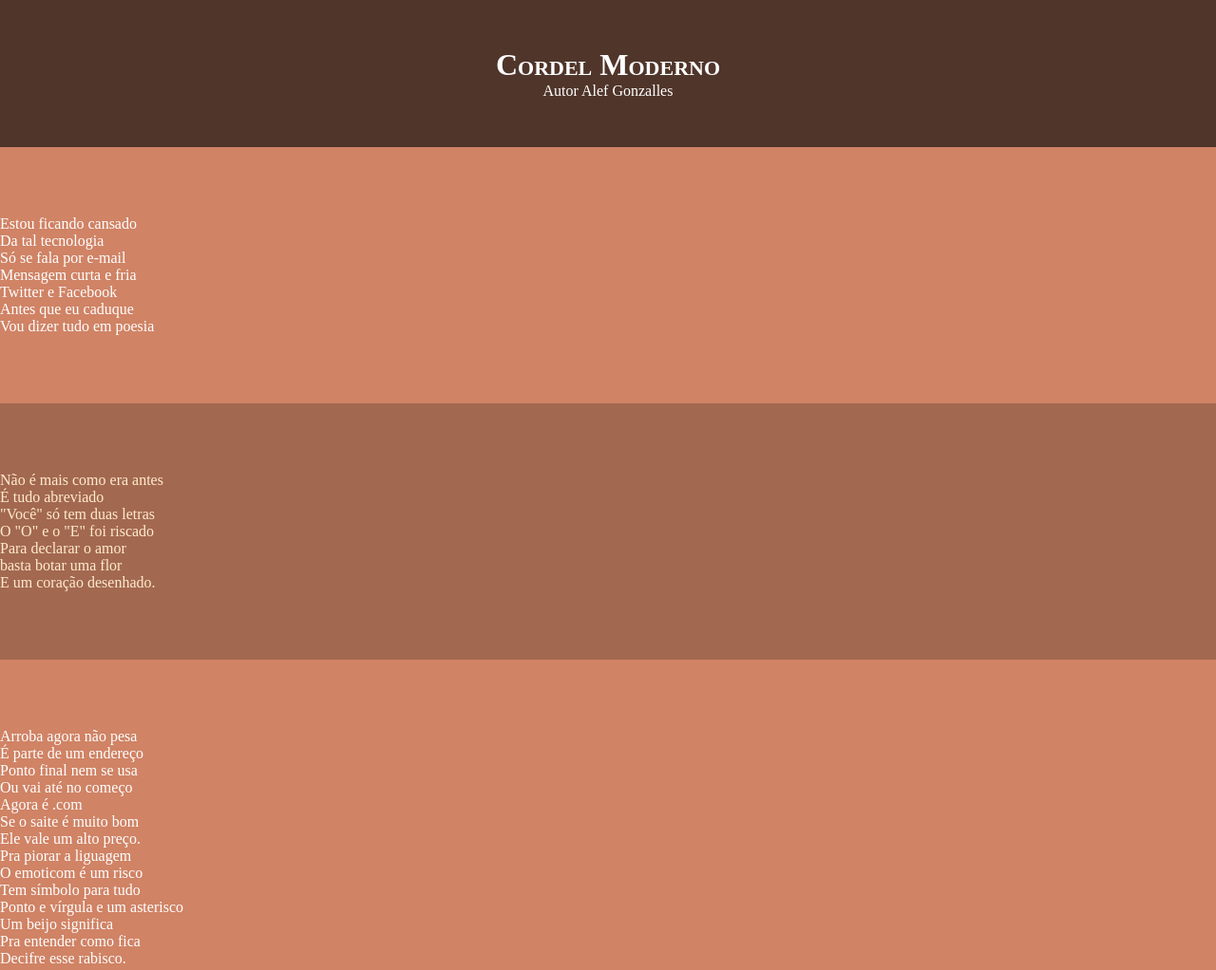
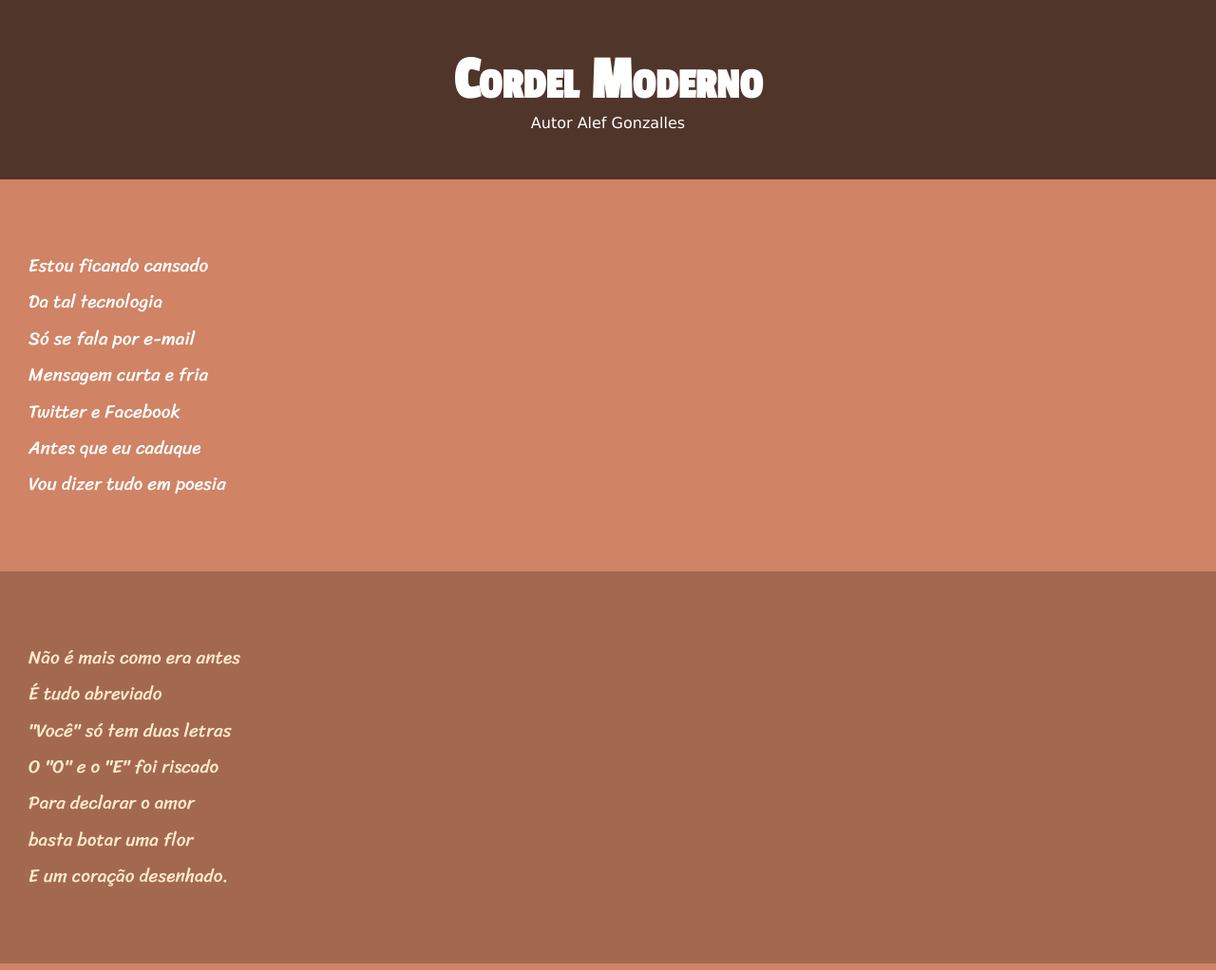
Before and after one commit to alefgonzalles/html-css, a plain HTML site: page exercicios/exercicio003/index.html in a window 1280 px wide. Shown: the top 1022 px of the page at 95% size. Drawn offline with Linux system fonts and the light colour scheme.

Commit message:
atualizei

```diff
--- a/exercicios/exercicio003/style.css
+++ b/exercicios/exercicio003/style.css
@@ -1,21 +1,37 @@
 @charset "UTF-8";
 
-* {
-    margin: 0px;
-    padding: 0px;
-}
+@import url('https://fonts.googleapis.com/css2?family=Roboto&family=Sriracha&display=swap');
+
+@import url('https://fonts.googleapis.com/css2?family=Passion+One&display=swap');
+
+    :root{
+        --fonte1: verdana, Geneva, tahoma, sans-serif;
+        --fonte2:  'Sriracha', cursive;
+        --fonte3: 'Passion One', cursive;
+    }
+
+    * {
+        margin: 0px;
+        padding: 0px;
+    }
+
 body{
     min-height: 100vh;
     background-color:#a36850 ;
+    font-family: var(--fonte1);
 }
 header{
     background-color: #50352a;
     color: white;
     text-align: center;
+
 }
 header > h1 {
     padding-top: 50px;
     font-variant: small-caps;
+    font-family: var(--fonte3);
+    font-size:5vw ;
+
 }
 header > p {
     padding-bottom: 50px;
@@ -24,6 +40,10 @@ header > p {
 section{
     padding-top: 9vh;
     padding-bottom:9vh ;
+    line-height:2em ;
+    padding-left: 30px;
+    font-family: var(--fonte2);
+    font-size:1.5vw ;
 }
 
  .normal {
@@ -42,4 +62,5 @@ footer{
     text-align: center;
     color: white;
     padding: 20px;
+    font-size: 1.5vw;
 }
```
